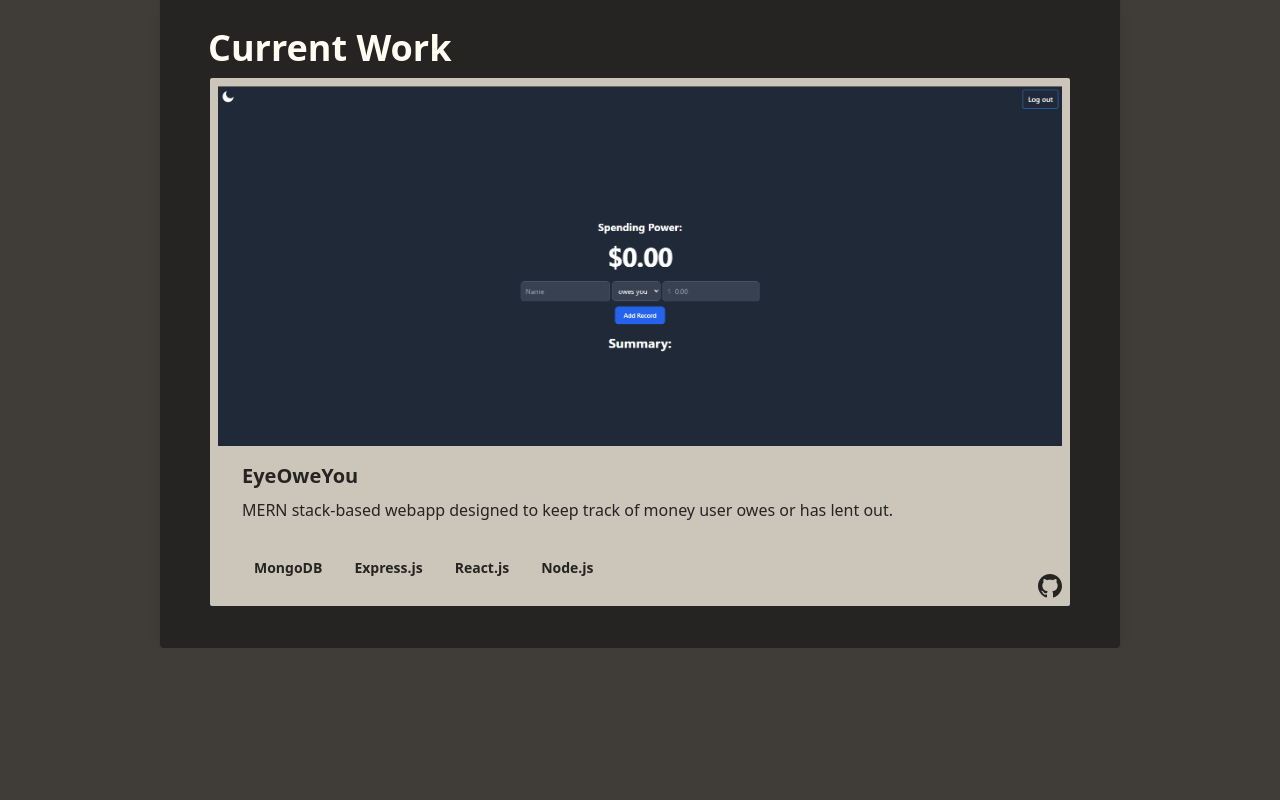
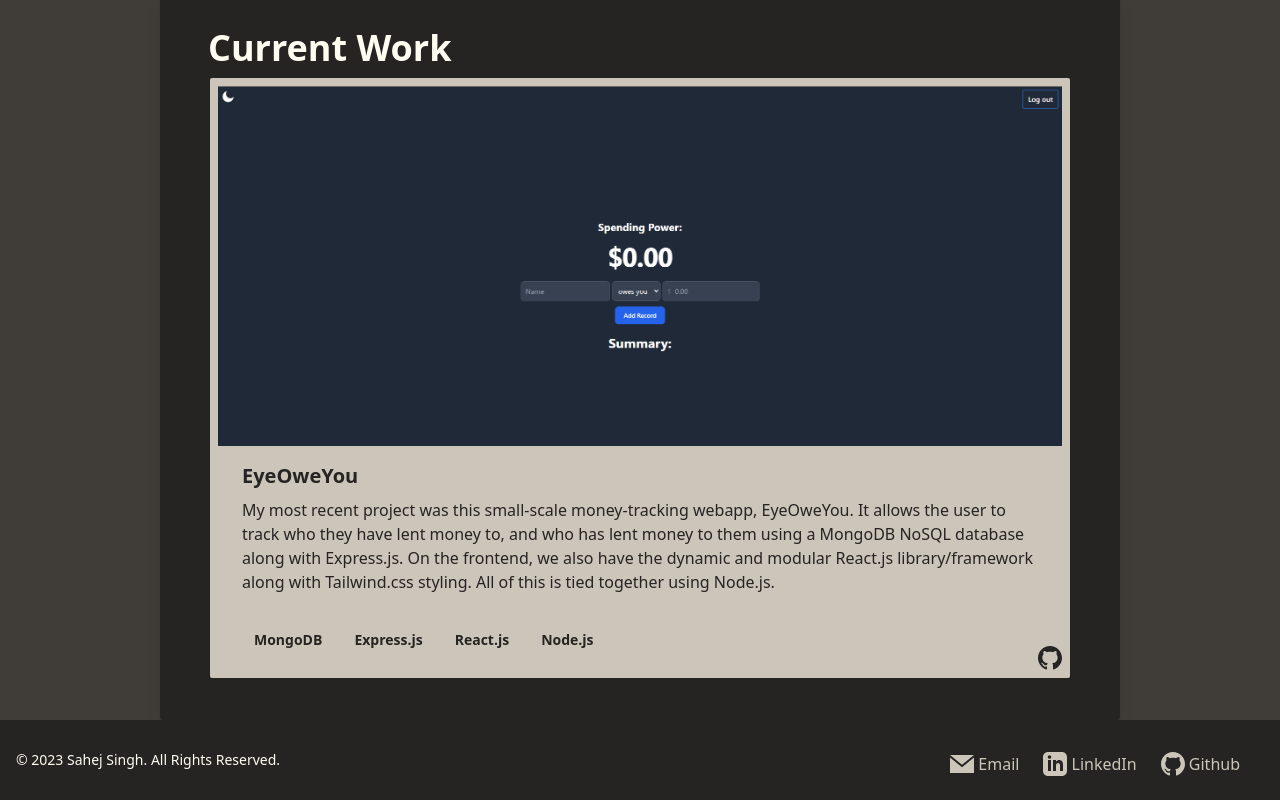
Before and after one commit to stsingh/portfolio, a Gatsby site: page / in a window 1280 px wide. Shown: the part 908-1708 px from the top of the page. Before the commit the page ends 1556 px from the top, so only its background shows below. Built offline with nearby package versions, Linux system fonts and the light colour scheme; Gatsby itself is replaced by a stand-in of ours.

Commit message:
footer a bottom, a descendant of a

```diff
--- a/src/components/footer.tsx
+++ b/src/components/footer.tsx
@@ -1,10 +1,35 @@
 import * as React from 'react'
+import { Link } from 'gatsby';
 
 const Footer = () => {
     return (
-        <div>
-
-        </div>
+        <footer className="bg-black bottom-0 w-full mt-auto">
+            <div className="mx-auto max-w-screen-xl p-4 md:flex md:items-center md:justify-between">
+                <span className="text-sm text-white sm:text-center">
+                    © 2023 Sahej Singh. All Rights Reserved.
+                </span>
+                <div className="flex items-center space-x-6 md:px-6 pt-4 pb-2 text-gray">
+                    <a href='mailto: sahejts@illinois.edu'>
+                        <button className='flex inline-block hover:text-flame fill-gray hover:fill-flame'>
+                        <svg xmlns="http://www.w3.org/2000/svg" width="24" height="24" viewBox="0 0 24 24"><path d="M12 12.713l-11.985-9.713h23.97l-11.985 9.713zm0 2.574l-12-9.725v15.438h24v-15.438l-12 9.725z"/></svg>
+                        &nbsp;Email
+                        </button>
+                    </a>
+                    <a href='https://www.linkedin.com/in/sahej-singh-42a7901b8/' target='_blank'>
+                        <button className="flex inline-block hover:text-flame fill-gray hover:fill-flame">
+                        <svg xmlns="http://www.w3.org/2000/svg" width="24" height="24" viewBox="0 0 24 24"><path d="M19 0h-14c-2.761 0-5 2.239-5 5v14c0 2.761 2.239 5 5 5h14c2.762 0 5-2.239 5-5v-14c0-2.761-2.238-5-5-5zm-11 19h-3v-11h3v11zm-1.5-12.268c-.966 0-1.75-.79-1.75-1.764s.784-1.764 1.75-1.764 1.75.79 1.75 1.764-.783 1.764-1.75 1.764zm13.5 12.268h-3v-5.604c0-3.368-4-3.113-4 0v5.604h-3v-11h3v1.765c1.396-2.586 7-2.777 7 2.476v6.759z"/></svg>
+                        &nbsp;LinkedIn
+                        </button>
+                    </a>
+                    <a href='https://github.com/stsingh' target='_blank'>
+                        <button className="inline-block flex hover:text-flame fill-gray hover:fill-flame">
+                        <svg xmlns="http://www.w3.org/2000/svg" width="24" height="24" viewBox="0 0 24 24"><path d="M12 0c-6.626 0-12 5.373-12 12 0 5.302 3.438 9.8 8.207 11.387.599.111.793-.261.793-.577v-2.234c-3.338.726-4.033-1.416-4.033-1.416-.546-1.387-1.333-1.756-1.333-1.756-1.089-.745.083-.729.083-.729 1.205.084 1.839 1.237 1.839 1.237 1.07 1.834 2.807 1.304 3.492.997.107-.775.418-1.305.762-1.604-2.665-.305-5.467-1.334-5.467-5.931 0-1.311.469-2.381 1.236-3.221-.124-.303-.535-1.524.117-3.176 0 0 1.008-.322 3.301 1.23.957-.266 1.983-.399 3.003-.404 1.02.005 2.047.138 3.006.404 2.291-1.552 3.297-1.23 3.297-1.23.653 1.653.242 2.874.118 3.176.77.84 1.235 1.911 1.235 3.221 0 4.609-2.807 5.624-5.479 5.921.43.372.823 1.102.823 2.222v3.293c0 .319.192.694.801.576 4.765-1.589 8.199-6.086 8.199-11.386 0-6.627-5.373-12-12-12z"/></svg>
+                        &nbsp;Github
+                        </button>
+                    </a>
+                </div>
+            </div>
+        </footer>
     );
 }
 
--- a/src/components/projectCard.tsx
+++ b/src/components/projectCard.tsx
@@ -28,11 +28,11 @@
                 <div className="hidden md:block px-6 pt-4 pb-2">
                     {toolsList}
                 </div>
-                <a href={gturl} target='_blank' className='bottom-2 right-2 absolute'>
+                <form action={gturl} target='_blank' method='get' className='bottom-2 right-2 absolute'>
                     <button className="inline-block flex text-black fill-black hover:text-flame hover:fill-flame">
                         <svg xmlns="http://www.w3.org/2000/svg" width="24" height="24" viewBox="0 0 24 24"><path d="M12 0c-6.626 0-12 5.373-12 12 0 5.302 3.438 9.8 8.207 11.387.599.111.793-.261.793-.577v-2.234c-3.338.726-4.033-1.416-4.033-1.416-.546-1.387-1.333-1.756-1.333-1.756-1.089-.745.083-.729.083-.729 1.205.084 1.839 1.237 1.839 1.237 1.07 1.834 2.807 1.304 3.492.997.107-.775.418-1.305.762-1.604-2.665-.305-5.467-1.334-5.467-5.931 0-1.311.469-2.381 1.236-3.221-.124-.303-.535-1.524.117-3.176 0 0 1.008-.322 3.301 1.23.957-.266 1.983-.399 3.003-.404 1.02.005 2.047.138 3.006.404 2.291-1.552 3.297-1.23 3.297-1.23.653 1.653.242 2.874.118 3.176.77.84 1.235 1.911 1.235 3.221 0 4.609-2.807 5.624-5.479 5.921.43.372.823 1.102.823 2.222v3.293c0 .319.192.694.801.576 4.765-1.589 8.199-6.086 8.199-11.386 0-6.627-5.373-12-12-12z"/></svg>
                     </button>
-                </a>
+                </form>
             </div>
         </a>
     );
--- a/src/pages/experience.tsx
+++ b/src/pages/experience.tsx
@@ -1,11 +1,16 @@
 import * as React from 'react'
 import Navbar from '../components/navbar'
+import Footer from '../components/footer';
 
 const ExperiencePage = () => {
     return (
-        <div>
+        <main className='flex flex-col justify-center justify-between min-h-screen'>
             <Navbar/>
-        </div>
+            <div>
+
+            </div>
+            <Footer/>
+        </main>
     );
 }
 
--- a/src/pages/index.tsx
+++ b/src/pages/index.tsx
@@ -1,14 +1,12 @@
-// Step 1: Import React
 import * as React from 'react'
 import Navbar from '../components/navbar'
 import Footer from '../components/footer'
 import ProjectCard from '../components/projectCard';
 import { StaticImage } from 'gatsby-plugin-image';
 
-// Step 2: Define your component
 const IndexPage = () => {
   return (
-    <main className='justify-center'>
+    <main className='flex flex-col justify-center justify-between min-h-screen'>
       <Navbar/>
       <div className="w-11/12 md:w-3/4 mt-20 rounded p-3 md:p-6 mx-auto text-white bg-black overflow-hidden shadow-lg">
         <div className="px-6 py-4">
@@ -60,11 +58,13 @@
                                 title='EyeOweYou'
                                 url='https://www.eyeoweyou.me/'
                                 gturl='https://github.com/stsingh/eye-owe-you'
-                                description='MERN stack-based webapp designed to keep track of money user owes or has lent out.'
+                                description='My most recent project was this small-scale money-tracking webapp, EyeOweYou. It allows the user to track who they have lent money to, and who has lent money to them using a MongoDB NoSQL database along with Express.js.
+                                On the frontend, we also have the dynamic and modular React.js library/framework along with Tailwind.css styling. All of this is tied together using Node.js. '
                                 tools={['MongoDB', 'Express.js', 'React.js', 'Node.js']}
                     />
         </div>
       </div>
+      <Footer/>
     </main>
   );
 }
--- a/src/pages/projects.tsx
+++ b/src/pages/projects.tsx
@@ -2,11 +2,13 @@
 import Navbar from '../components/navbar'
 import ProjectCard from '../components/projectCard';
 import { StaticImage } from 'gatsby-plugin-image';
+import Footer from '../components/footer';
 
 const ProjectsPage = () => {
     return (
-        <main className='flex justify-center'>
+        <main className='flex flex-col justify-center justify-between min-h-screen'>
             <Navbar/>
+            <div className='flex justify-center'>
                 <div className="w-11/12 md:w-3/4 mt-20 rounded text-white bg-black overflow-hidden shadow-lg">
                     <div className="px-6 py-4">
                         <div className="font-bold text-4xl mb-2 text-white">Projects</div>
@@ -55,6 +57,8 @@
                         />
                     </div>
                 </div>
+            </div>
+            <Footer/>
         </main>
     );
 }
```
Lines whose indentation alone changed are shown as unchanged.
